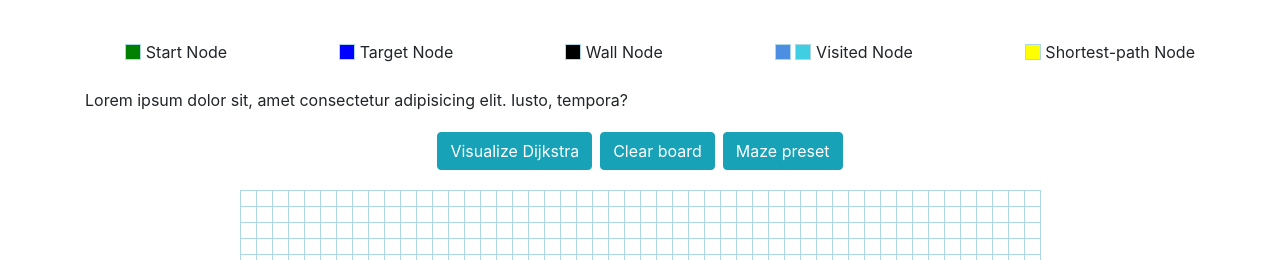
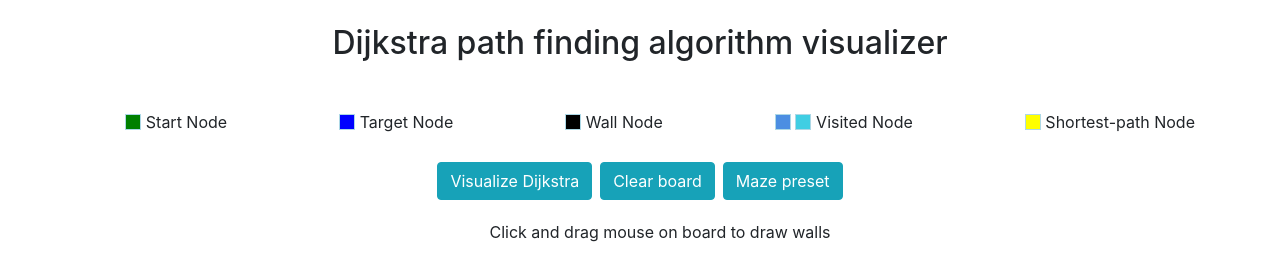
Before and after one commit to sprinzs123/path-finding-algorithms-visualizer, a Python web app: template templates/index.html in a window 1280 px wide. Shown: the top 260 px of the page. Run offline with Jinja, Linux system fonts and the light colour scheme; the template is opened without the code that fills it, so the values that code supplies are empty; some libraries are stand-ins or nearby versions.

Commit message:
header and wall text how to use added

```diff
--- a/static/main.css
+++ b/static/main.css
@@ -125,7 +125,12 @@ li{
         background: yellow;
 
     }
-    }
+}
+
+.description{
+    display: flex;
+    justify-content: center;
+}
 
 
 /* control buttons divs */
--- a/static/script.js
+++ b/static/script.js
@@ -371,7 +371,7 @@ function startAlgorithm() {
                 if (i === visitedNodesOrder.length) {
                     setTimeout(() => {
                         animateShortestPath();
-                    }, 10 * i);
+                    }, 15 * i);
                     return;
                 }
                 setTimeout(() => {
--- a/templates/index.html
+++ b/templates/index.html
@@ -10,6 +10,11 @@
 </head>
 <body>
     <div class="container">
+        <div class="description mt-4">
+            <h2>Dijkstra path finding algorithm visualizer</h2>
+
+        </div>
+
         <div class="all-nodes">
             <div class="one-node">
                 <ul class='node-description'>
@@ -43,11 +48,16 @@
                 </ul>
             </div>
         </div>
-        <p>Lorem ipsum dolor sit, amet consectetur adipisicing elit. Iusto, tempora?</p>
+
         <div class="all-btns">
             <div class="submit-btn btn btn-info m-1">Visualize Dijkstra</div>
             <div class="clear-board btn btn-info m-1">Clear board</div>
             <div class="make-demo btn btn-info m-1">Maze preset</div>
+        </div>
+        <div class="description">
+            <ul>
+                <li>Click and drag mouse on board to draw walls</li>
+            </ul>
         </div>
     </div>
 
```
